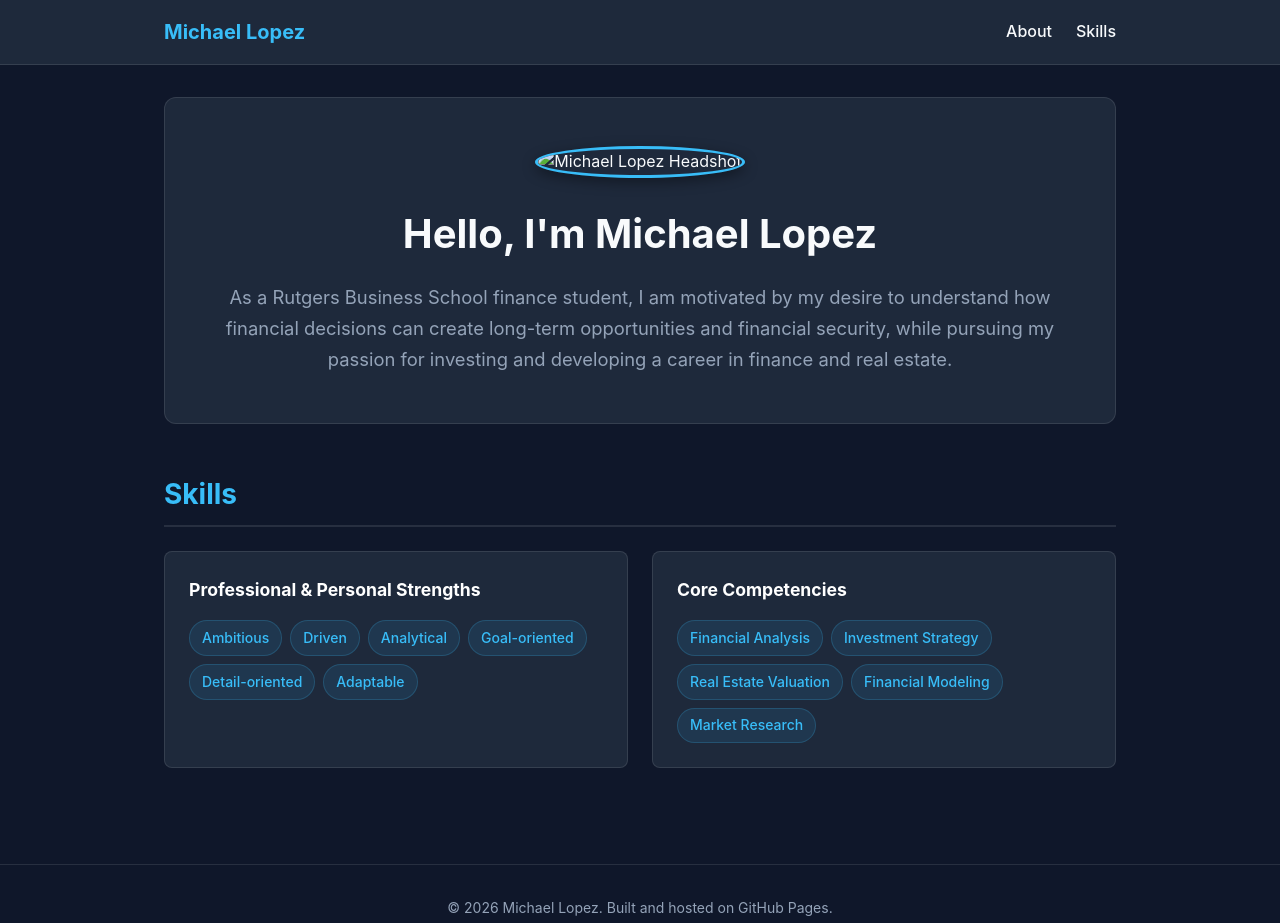
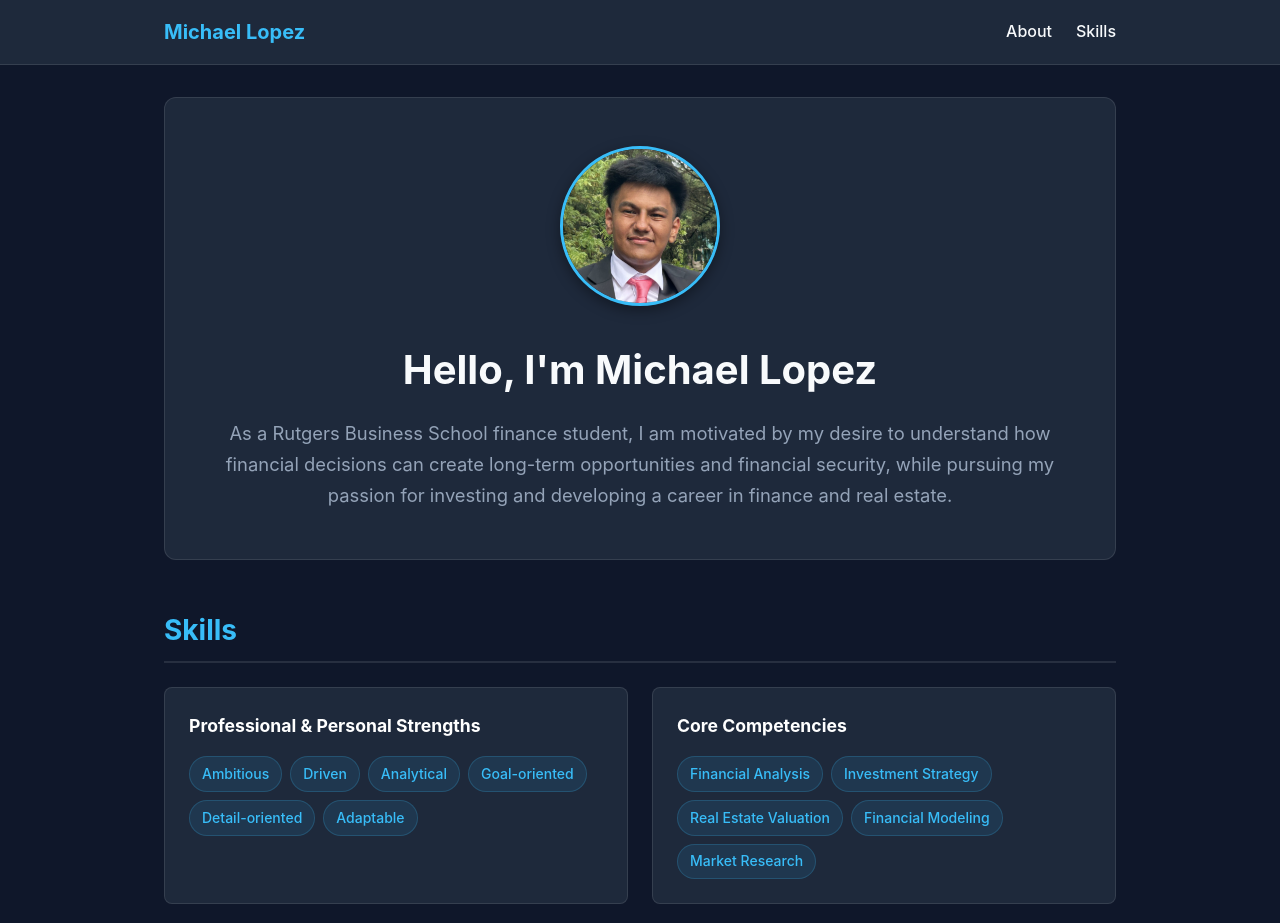
Before and after one commit to mikelopez24/mikelopez24.github.io, a plain HTML site: page index.html in a window 1280 px wide. Shown: the top 923 px of the page. Drawn offline with Linux system fonts and the light colour scheme.

Commit message:
Update index.html
My portfolio main page

```diff
--- a/index.html
+++ b/index.html
@@ -102,7 +102,7 @@
       margin-bottom: 3rem;
     }
 
-    /* Headshot Styling */
+    /* Headshot Image Styling */
     .headshot {
       width: 160px;
       height: 160px;
@@ -191,8 +191,8 @@
 
     <!-- Hero / Personal Statement Section -->
     <section id="about" class="hero">
-      <!-- Updated Headshot Image Tag Path -->
-      <img src="images/headshot.jpg" alt="Michael Lopez Headshot" class="headshot" />
+      <!-- Your headshot image file -->
+      <img src="headshot.jpg" alt="Michael Lopez Headshot" class="headshot" />
 
       <h1>Hello, I'm Michael Lopez</h1>
       <p class="personal-statement">
```
